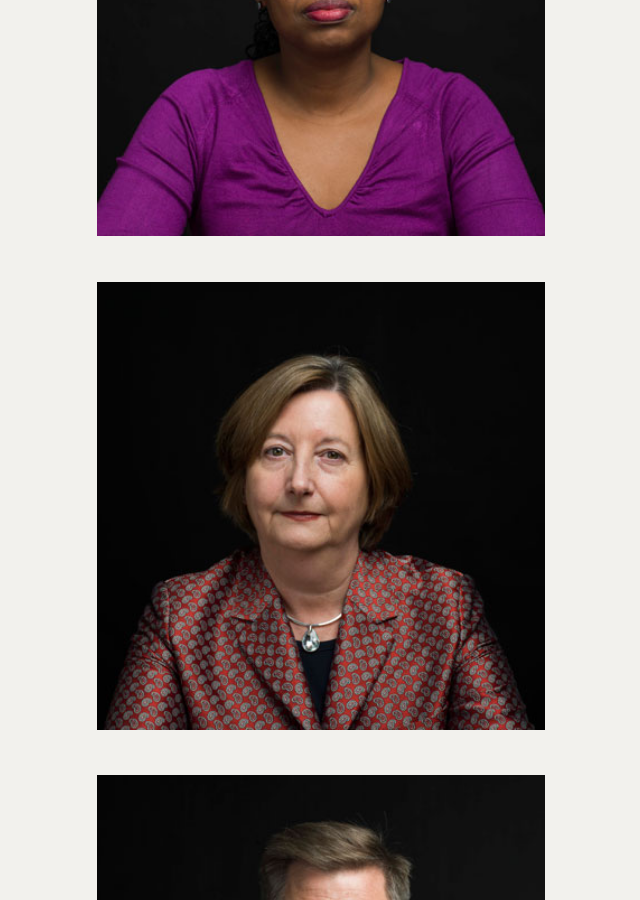
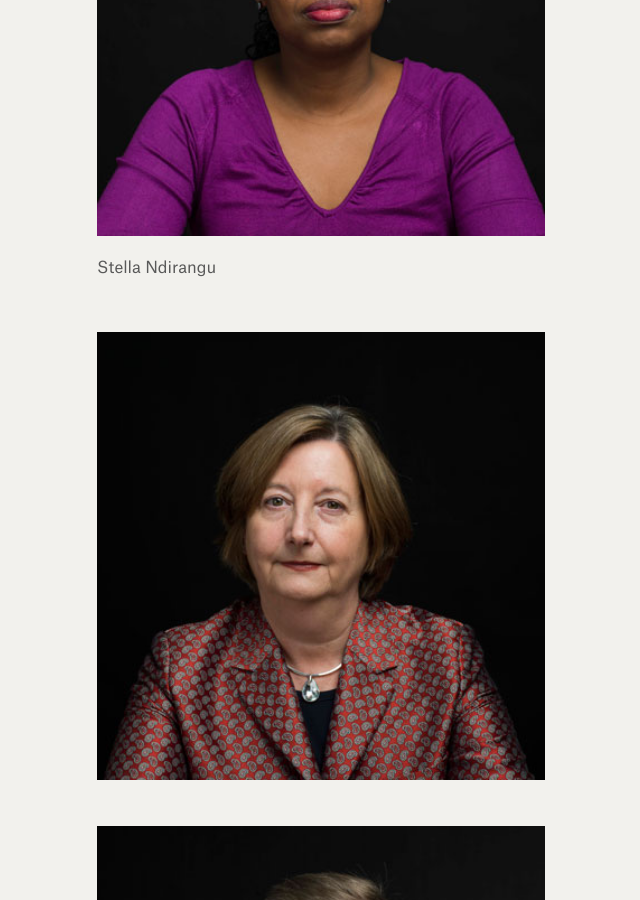
Before and after one commit to weights-and-measures/weights-and-measures.github.io, a Jekyll site: the page built from photographs.html, in a window 1280 px wide and 900 px high, scrolled down 2359 px. Shown: the whole window, without its empty margins (319-959 px from the left). Built offline with Jekyll 4.4.1, drawn with Linux system fonts in a browser that asks for light colours.

Commit message:
Updated D4

```diff
--- a/_photographs/d4.markdown
+++ b/_photographs/d4.markdown
@@ -1,7 +1,9 @@
 ---
-title: d4
+title: Stella Ndirangu
 date: 2016-12-29 16:57:00 Z
 position: 42
 ---
 
 ![stella_ndirangu07.jpg](/uploads/stella_ndirangu07.jpg)
+
+Stella Ndirangu
```
